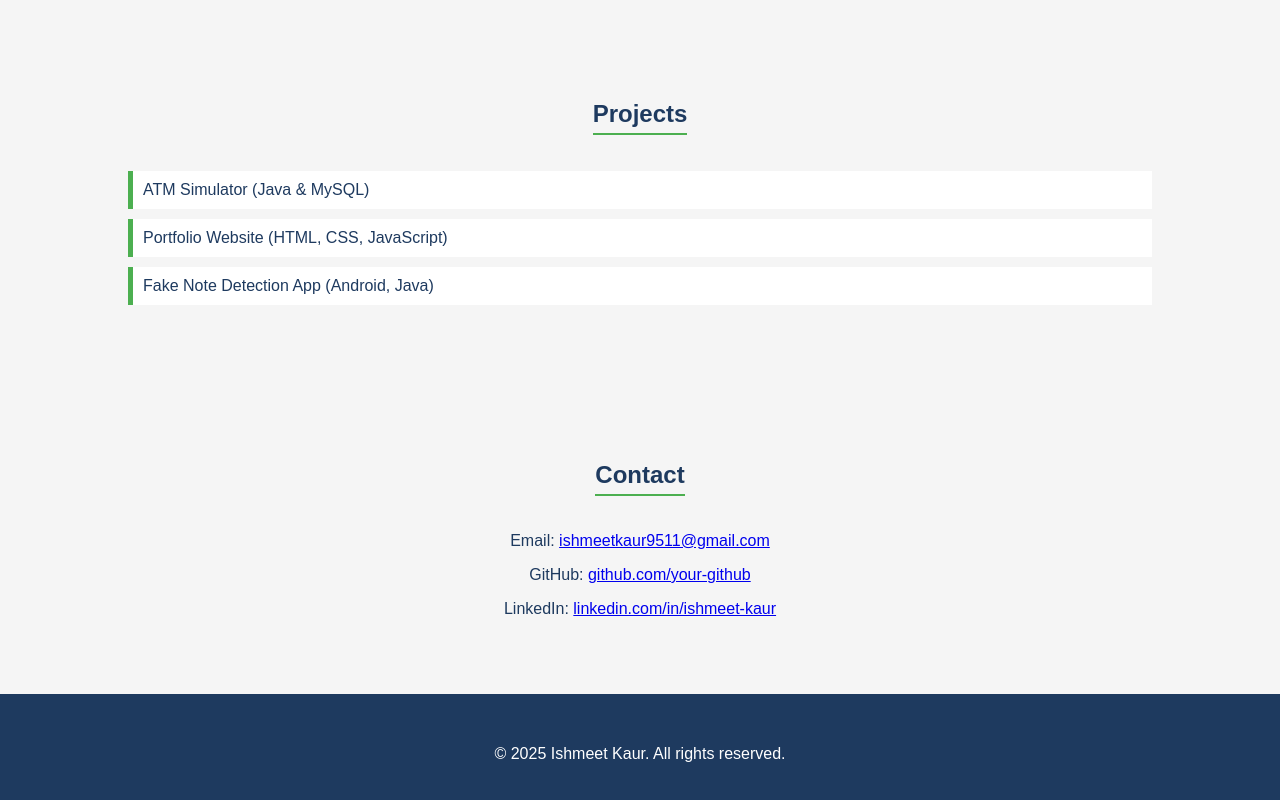
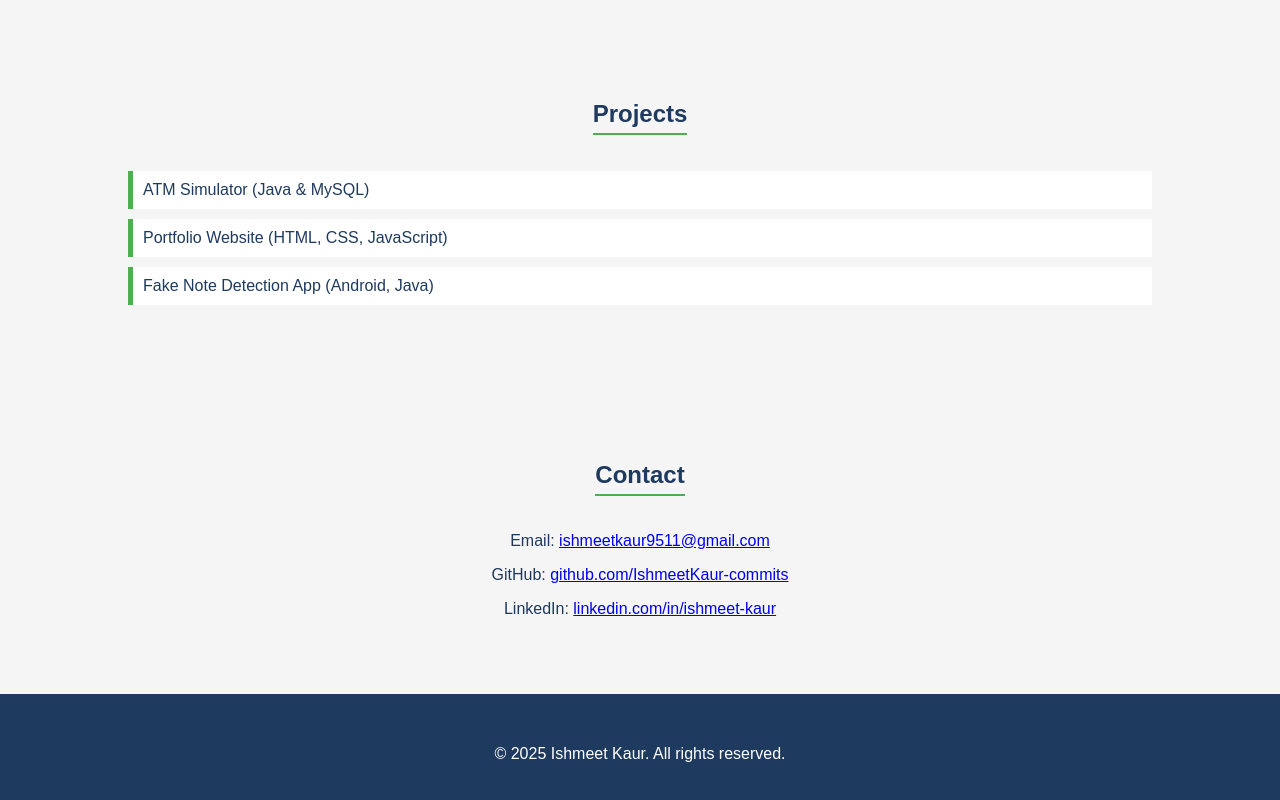
Before and after one commit to IshmeetKaur-commits/portfolio-website, a plain HTML site: page index.html in a window 1280 px wide. Shown: the part 515-1315 px from the top of the page. Drawn offline with Linux system fonts and the light colour scheme.

Commit message:
Update index.html

```diff
--- a/index.html
+++ b/index.html
@@ -47,7 +47,7 @@
         <div class="container">
             <h2>Contact</h2>
             <p>Email: <a href="mailto:ishmeetkaur9511@gmail.com">ishmeetkaur9511@gmail.com</a></p>
-            <p>GitHub: <a href="https://github.com/your-github" target="_blank">github.com/your-github</a></p>
+            <p>GitHub: <a href="https://github.com/IshmeetKaur-commits" target="_blank">github.com/IshmeetKaur-commits</a></p>
             <p>LinkedIn: <a href="http://www.linkedin.com/in/ishmeet-kaur-257771354" target="_blank">linkedin.com/in/ishmeet-kaur</a></p>
         </div>
     </section>
```
